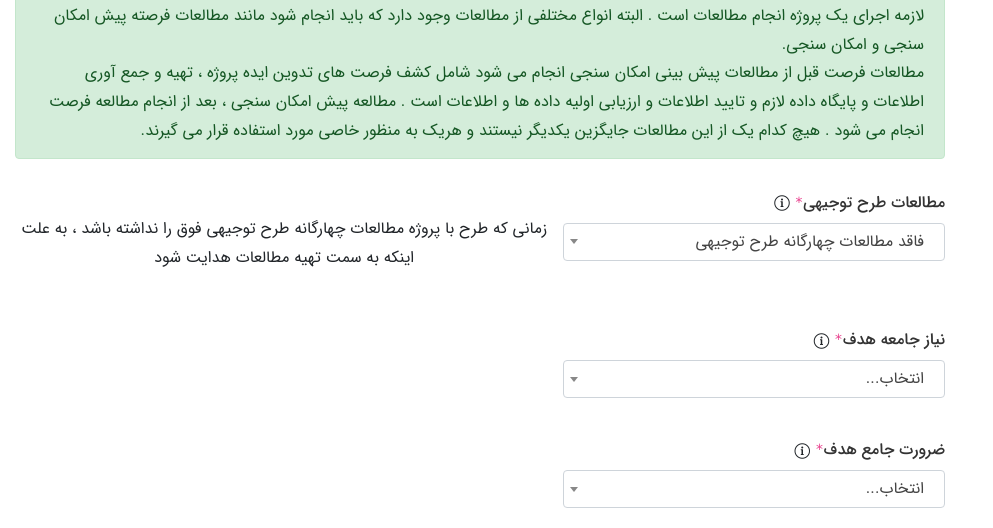
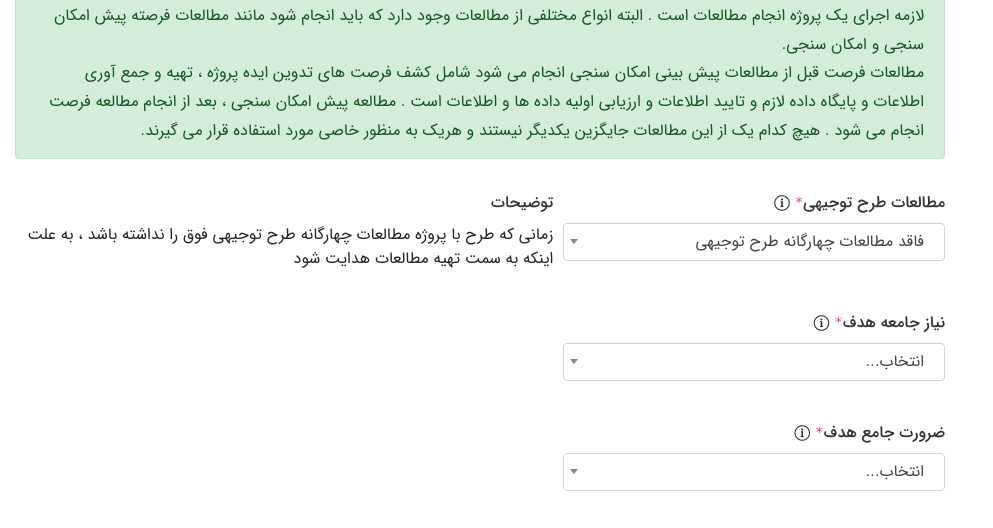
Before and after one commit to taherimoein/ProjectEvaluationSystem, a Django app: template templates/main/evaluation/evaluation-user-page.html in a window 1280 px wide. Shown: the part 639-1167 px from the top of the page, without its empty margins (0-993 px from the left). Run offline with Django 3.2, Linux system fonts and the light colour scheme; the template is opened without the code that fills it, so the values that code supplies are empty; style sheets or scripts are compiled from the project's sources; some libraries are stand-ins or nearby versions.

Commit message:
edit evaluation page

```diff
--- a/templates/main/evaluation/evaluation-user-page.html
+++ b/templates/main/evaluation/evaluation-user-page.html
@@ -99,9 +99,12 @@
                         <option value="5">مطالعات چهارگانه نیاز به اجرای طرح و شرایط آن را محیا می داند. امکان سنجی فنی انجام گردیده است.</option>
                     </select>
                   </div>
-                  <div class="form-group col-md-7 text-center">
-                    <br>
-                    <p id="detail-tarh">زمانی که طرح با پروژه مطالعات چهارگانه طرح توجیهی فوق را نداشته باشد ، به علت اینکه به سمت تهیه مطالعات هدایت شود</p>
+                  <div class="form-group col-md-7 text-right">
+                    <div id="detail-tarh">
+                      <label>توضیحات</label>
+                      <br>
+                      زمانی که طرح با پروژه مطالعات چهارگانه طرح توجیهی فوق را نداشته باشد ، به علت اینکه به سمت تهیه مطالعات هدایت شود
+                    </div>
                   </div>
                 </div>
 
@@ -317,24 +320,28 @@
 
     $(".dyn-tarh").on("change", function () {
       var select = $('.dyn-tarh').find(":selected").val();
+
+      var att_file = '<label for="inputPattached_file">پیوست</label>'+
+                      '<input type="file" class="form-control-file" id="inputPattached_file"><br>';
+      var label_text = '<label>توضیحات</label><br>';
       switch (select) {
         case "0":
-          text = "زمانی که طرح با پروژه مطالعات چهارگانه طرح توجیهی فوق را نداشته باشد ، به علت اینکه به سمت تهیه مطالعات هدایت شود";
+          text = label_text +"زمانی که طرح با پروژه مطالعات چهارگانه طرح توجیهی فوق را نداشته باشد ، به علت اینکه به سمت تهیه مطالعات هدایت شود";
           break;
         case "1":
-          text = "زمانی که طرح با پروژه حداقلی از یکی از مطالعات چهارگانه طرح توجیهی را به طور ناقص داشته باشد ، با براساس آنها نیازی به پروژه میباشد و با شرایط احداث و بودجه پذیری آن مهیا نیست . به معنی ساده مطالعات طرح توجیهی احداث و بودجه پذیری طرح را رد می کند و امکان موفقیت پروژه را صفر می داند";
+          text = att_file + label_text + "زمانی که طرح با پروژه حداقلی از یکی از مطالعات چهارگانه طرح توجیهی را به طور ناقص داشته باشد ، با براساس آنها نیازی به پروژه میباشد و با شرایط احداث و بودجه پذیری آن مهیا نیست . به معنی ساده مطالعات طرح توجیهی احداث و بودجه پذیری طرح را رد می کند و امکان موفقیت پروژه را صفر می داند";
           break;
         case "2":
-          text = "زمانی که طرح با پروژه دارای جزئی از مطالعات چهارگانه طرح توجیهی گرچه به طور ناقص باشد ؛ بر اساس این حداقل مطالعات نتوان تصمیم گیری کرد . در صورتی که شرایط بودجه پذیری آن نیز مهیا باشد . در این شرایط اگر فرد خبره ای نیاز به پروژه را تایید نماید";
+          text = att_file + label_text + "زمانی که طرح با پروژه دارای جزئی از مطالعات چهارگانه طرح توجیهی گرچه به طور ناقص باشد ؛ بر اساس این حداقل مطالعات نتوان تصمیم گیری کرد . در صورتی که شرایط بودجه پذیری آن نیز مهیا باشد . در این شرایط اگر فرد خبره ای نیاز به پروژه را تایید نماید";
           break;
         case "3":
-          text = "زمانی که طرح با پروژه از میان مطالعات چهارگانه طرح توجیهی دارای حداقل مطالعات امکان سنجی طرح توجیهی باشد . همچنین از لحاظ مطالعات فنی دارای حداقل امکان سنجی فنی باشد . یعنی به عبارت ساده تر مطالعات طرح توجیهی حداقل مهر تایید برای احداث و بودجه پذیری دارا باشد . این حالت زمانیست که ما می توانیم به حداقل موفقیت پروژه امید داشته باشیم";
+          text = att_file+ label_text +"زمانی که طرح با پروژه از میان مطالعات چهارگانه طرح توجیهی دارای حداقل مطالعات امکان سنجی طرح توجیهی باشد . همچنین از لحاظ مطالعات فنی دارای حداقل امکان سنجی فنی باشد . یعنی به عبارت ساده تر مطالعات طرح توجیهی حداقل مهر تایید برای احداث و بودجه پذیری دارا باشد . این حالت زمانیست که ما می توانیم به حداقل موفقیت پروژه امید داشته باشیم";
           break;
         case "4":
-          text = "زمانی که برای طرح مطالعات امکان سنجی چهار گانه انجام و نیاز به طرح با پروژه به اثبات رسیده است . امکان سنجی ها بیانگر این هستند که شرایط برای اجرای پروژه محیاست و امکان سنجی فنی هم بیانگر این است که در سر راه پروژه مشکلی به وجود نمی آید و می توان موفقیت پروژه را صد در صد تضمین کرد .";
+          text = att_file+label_text+"زمانی که برای طرح مطالعات امکان سنجی چهار گانه انجام و نیاز به طرح با پروژه به اثبات رسیده است . امکان سنجی ها بیانگر این هستند که شرایط برای اجرای پروژه محیاست و امکان سنجی فنی هم بیانگر این است که در سر راه پروژه مشکلی به وجود نمی آید و می توان موفقیت پروژه را صد در صد تضمین کرد .";
           break;
         case "5":
-          text = "";
+          text = att_file+"";
           break;
         default:
           text = "";
```
